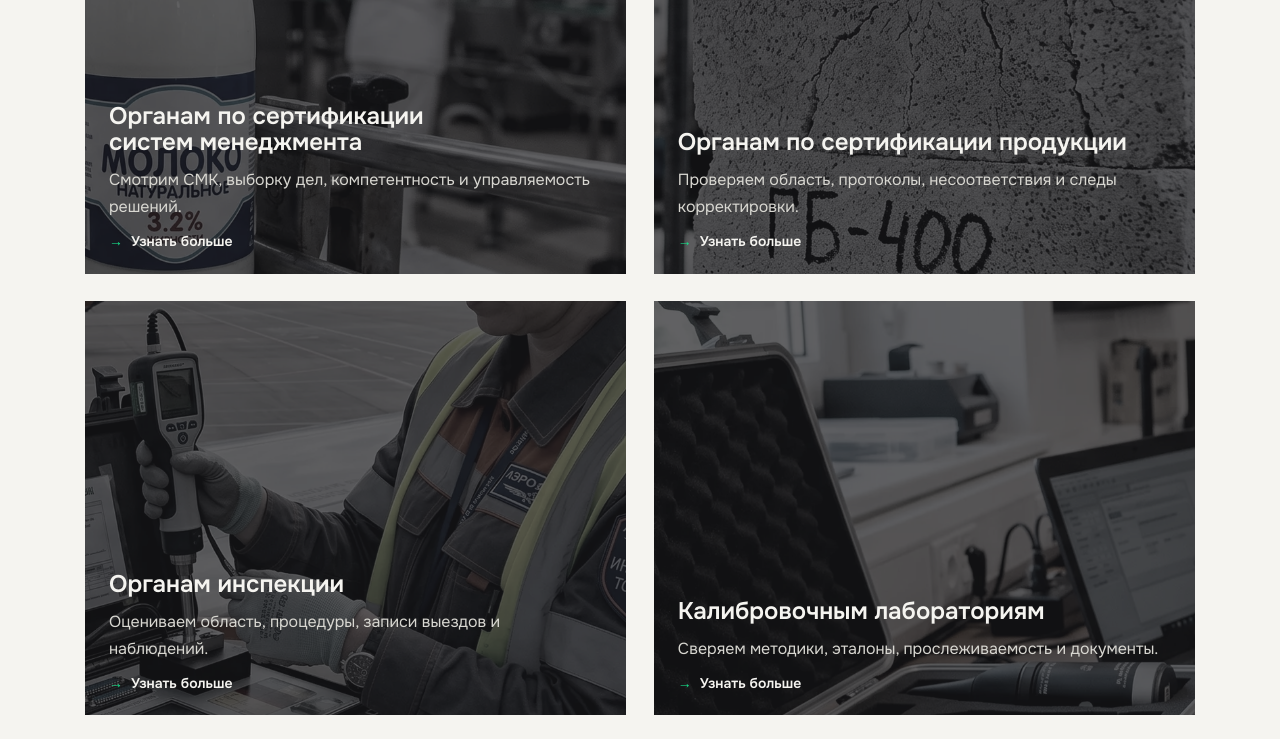
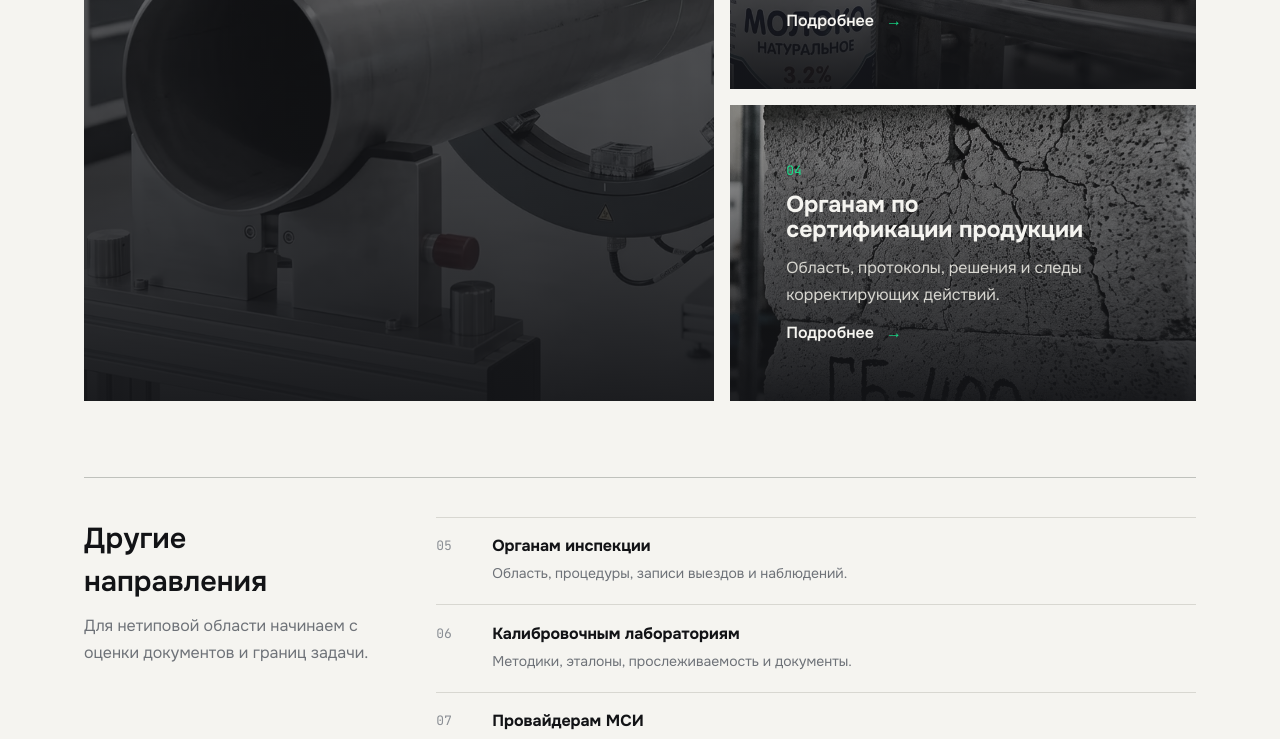
Before and after one commit to OptimaBiz/roknord-site, an Astro site: page / in a window 1280 px wide. Shown: the part 4817-5556 px from the top of the page. Built offline with nearby package versions, Linux system fonts and the light colour scheme; Astro itself is replaced by a stand-in of ours.

Commit message:
Reduce and prioritize audience cards

```diff
--- a/src/components/AudienceSection.astro
+++ b/src/components/AudienceSection.astro
@@ -1,220 +1,57 @@
 ---
-const audiences = [
-  {
-    id: "audience-testing",
-    title: "Испытательным лабораториям",
-    text: "Чаще всего смотрим методики, оборудование, персонал и трассировку записей.",
-    link: "Узнать больше",
-    href: "/testing-labs/",
-    image: "/images/materials/lab.webp",
-    imageAlt: "Сотрудники испытательной лаборатории за работой с микроскопом и документами",
-  },
-  {
-    id: "audience-medical",
-    title: "Медицинским лабораториям",
-    text: "Сопоставляем процессы, записи, персонал и следы лабораторной практики.",
-    link: "Узнать больше",
-    href: "/medical-labs/",
-    image: "/images/materials/medlab.webp",
-  },
-  {
-    id: "audience-cert-ms",
-    title: "Органам по сертификации систем менеджмента",
-    text: "Смотрим СМК, выборку дел, компетентность и управляемость решений.",
-    link: "Узнать больше",
-    href: "/certification-bodies/",
-    image: "/images/materials/смк.webp",
-  },
-  {
-    id: "audience-cert-product",
-    title: "Органам по сертификации продукции",
-    text: "Проверяем область, протоколы, несоответствия и следы корректировки.",
-    link: "Узнать больше",
-    href: "/certification-bodies/",
-    image: "/images/materials/product.webp",
-  },
-  {
-    id: "audience-inspection",
-    title: "Органам инспекции",
-    text: "Оцениваем область, процедуры, записи выездов и наблюдений.",
-    link: "Узнать больше",
-    href: "#contact",
-    image: "/images/materials/insp.webp",
-  },
-  {
-    id: "audience-calibration",
-    title: "Калибровочным лабораториям",
-    text: "Сверяем методики, эталоны, прослеживаемость и документы.",
-    link: "Узнать больше",
-    href: "#contact",
-    image: "/images/materials/calibro.webp",
-  },
-  {
-    id: "audience-msi",
-    title: "Провайдерам МСИ",
-    text: "Смотрим программу, доказательства участия и корректность фиксации.",
-    link: "Узнать больше",
-    href: "#contact",
-    image: "/images/materials/metodasi.webp",
-  },
-  {
-    id: "audience-halal",
-    title: "Органам по сертификации халяль",
-    text: "Проверяем состав области, источники доказательств и логику согласования.",
-    link: "Узнать больше",
-    href: "#contact",
-    image: "/images/materials/halal.webp",
-    logo: "/images/materials/halal_logo_v5.svg",
-    logoAlt: "Логотип халяль",
-  },
+const featuredAudiences = [
+  { id: "audience-testing", title: "Испытательным лабораториям", text: "Методики, оборудование, персонал и прослеживаемость записей.", href: "/testing-labs/", image: "/images/materials/lab.webp", imageAlt: "Работа в испытательной лаборатории" },
+  { id: "audience-medical", title: "Медицинским лабораториям", text: "Процессы, записи, персонал и доказательства лабораторной практики.", href: "/medical-labs/", image: "/images/materials/medlab.webp", imageAlt: "Работа в медицинской лаборатории" },
+  { id: "audience-cert-ms", title: "Органам по сертификации систем менеджмента", text: "СМК, выборка дел, компетентность и управляемость решений.", href: "/certification-bodies/", image: "/images/materials/смк.webp", imageAlt: "Рабочая встреча по системе менеджмента" },
+  { id: "audience-cert-product", title: "Органам по сертификации продукции", text: "Область, протоколы, решения и следы корректирующих действий.", href: "/certification-bodies/", image: "/images/materials/product.webp", imageAlt: "Проверка продукции и документов" },
+];
+const compactAudiences = [
+  { id: "audience-inspection", title: "Органам инспекции", text: "Область, процедуры, записи выездов и наблюдений." },
+  { id: "audience-calibration", title: "Калибровочным лабораториям", text: "Методики, эталоны, прослеживаемость и документы." },
+  { id: "audience-msi", title: "Провайдерам МСИ", text: "Программа, доказательства участия и фиксация результатов." },
+  { id: "audience-halal", title: "Органам по сертификации халяль", text: "Состав области, источники доказательств и логика согласования." },
 ];
 ---
 
-<section id="deliverables" class="section section--light">
-  <div class="section__inner section-stack page-container">
-    <header class="section-stack section-scope">
-      <p class="section__eyebrow">Помогаем нашим Клиентам</p>
-      <h2 class="section__title">Для каждого типа аккредитованного лица различные доказательства и практика их применения.</h2>
-      <p class="section__lead">Создаем не просто комплект документов, а систему, в которой область, записи и фактическая работа сходятся между собой.</p>
+<section id="deliverables" class="section section--light audience-section" aria-labelledby="audience-title">
+  <div class="section__inner page-container">
+    <header class="audience-intro">
+      <p class="section__eyebrow">Кому помогаем</p>
+      <h2 id="audience-title" class="section__title">Одна логика проверки — разные доказательства для каждого типа аккредитованного лица</h2>
+      <p class="section__lead">Не переносим один комплект документов из проекта в проект. Проверяем процессы, записи и доказательства, которые должны подтверждать именно вашу область.</p>
     </header>
 
-    <div class="audience-grid" aria-label="Помогаем нашим Клиентам">
-      {audiences.map((item) => (
-        <article
-          id={item.id}
-          class="card audience-card"
-        >
-          {item.image && (
-            <img
-              class="audience-card__media"
-              src={item.image}
-              alt={item.imageAlt ?? ""}
-              loading="lazy"
-              decoding="async"
-            />
-          )}
-          {item.logo && (
-            <div class="audience-card__logo-wrap">
-              <img
-                class="audience-card__logo"
-                src={item.logo}
-                alt={item.logoAlt ?? ""}
-                width="680"
-                height="420"
-                decoding="async"
-              />
-            </div>
-          )}
-          <h3 class="card__title">{item.title}</h3>
-          <p class="card__text">{item.text}</p>
-          <a class="card__link" href={item.href}>
-            <span aria-hidden="true">→</span>
-            <span>{item.link}</span>
-          </a>
+    <div class="audience-featured" aria-label="Основные направления">
+      {featuredAudiences.map((item, index) => (
+        <article id={item.id} class:list={["audience-card", index === 0 && "audience-card--lead"]}>
+          <img class="audience-card__media" src={item.image} alt={item.imageAlt} loading="lazy" decoding="async" />
+          <div class="audience-card__content">
+            <span class="audience-card__number" aria-hidden="true">0{index + 1}</span>
+            <h3>{item.title}</h3><p>{item.text}</p>
+            <a href={item.href}><span>Подробнее</span><span aria-hidden="true">→</span></a>
+          </div>
         </article>
       ))}
+    </div>
+
+    <div class="audience-compact">
+      <div class="audience-compact__intro"><p>Другие направления</p><span>Для нетиповой области начинаем с оценки документов и границ задачи.</span></div>
+      <div class="audience-compact__list">
+        {compactAudiences.map((item, index) => (
+          <article id={item.id} class="audience-compact__item"><span aria-hidden="true">0{index + 5}</span><div><h3>{item.title}</h3><p>{item.text}</p></div></article>
+        ))}
+      </div>
+      <a class="audience-compact__cta cta-angled motion-control" href="#contact"><span>Получить оценку</span><span aria-hidden="true">→</span></a>
     </div>
   </div>
 </section>
 
 <style>
-  .audience-card {
-    position: relative;
-    z-index: 0;
-    min-height: 26rem;
-    align-content: end;
-    color: var(--lrqa-white);
-    background: transparent;
-    border-color: transparent;
-    cursor: default;
-  }
-
-  /* фон — фото или плейсхолдер, GPU-слой */
-  .audience-card__media {
-    position: absolute;
-    inset: 0;
-    z-index: 0;
-    width: 100%;
-    height: 100%;
-    object-fit: cover;
-    filter: saturate(0.30) contrast(0.88) brightness(0.95) grayscale(0.25);
-    pointer-events: none;
-  }
-
-  /* затемнение */
-  .audience-card::before {
-    content: "";
-    position: absolute;
-    inset: 0;
-    z-index: 2;
-    background: color-mix(in srgb, var(--lrqa-navy) 62%, transparent);
-    pointer-events: none;
-    transition: background-color var(--duration-normal) var(--easing-standard);
-  }
-
-  @media (hover: hover) {
-    .audience-card:hover::before,
-    .audience-card:focus-within::before {
-      background: color-mix(in srgb, var(--lrqa-navy) 90%, transparent);
-    }
-  }
-
-  .audience-card__logo-wrap {
-    position: absolute;
-    top: var(--space-5);
-    left: calc(var(--space-5) - 20%);
-    z-index: 1;
-    width: min(80%, 25rem);
-    pointer-events: none;
-  }
-
-  .audience-card__logo {
-    display: block;
-    width: 100%;
-    height: auto;
-  }
-
-  .audience-card .card__title,
-  .audience-card .card__text,
-  .audience-card .card__link {
-    position: relative;
-    z-index: 3;
-  }
-
-  .audience-card .card__title {
-    color: var(--lrqa-white);
-    font-size: var(--type-card-title);
-  }
-
-  .audience-card .card__text {
-    color: var(--lrqa-border-soft);
-  }
-
-  .audience-card .card__link {
-    color: var(--lrqa-white);
-    text-decoration: none;
-    border-bottom: none;
-  }
-
-  .audience-card .card__link span[aria-hidden] {
-    color: var(--lrqa-mint);
-    display: inline-block;
-    transition: transform var(--duration-fast) var(--easing-standard);
-  }
-
-  @media (hover: hover) {
-    .audience-card:hover .card__link span[aria-hidden],
-    .audience-card:focus-within .card__link span[aria-hidden] {
-      transform: translateX(var(--space-1));
-    }
-  }
-
-  @media (prefers-reduced-motion: reduce) {
-    .audience-card,
-    .audience-card__media,
-    .audience-card::before {
-      transition: none;
-      animation: none;
-    }
-  }
+  .audience-section .section__inner,.audience-intro,.audience-card__content,.audience-compact,.audience-compact__list{display:grid}.audience-section .section__inner{gap:clamp(2.5rem,6vw,5rem)}
+  .audience-intro{grid-template-columns:minmax(0,.9fr) minmax(20rem,1.1fr);gap:1rem clamp(2rem,6vw,7rem);align-items:end}.audience-intro .section__eyebrow{grid-column:1/-1}.audience-intro .section__title,.audience-intro .section__lead{margin:0}
+  .audience-featured{display:grid;grid-template-columns:minmax(0,1.15fr) minmax(0,.85fr);grid-template-rows:repeat(3,minmax(11rem,auto));gap:1rem}.audience-card{position:relative;min-height:15rem;overflow:hidden;isolation:isolate;scroll-margin-top:calc(var(--header-total-height) + var(--space-4))}.audience-card--lead{grid-row:1/span 3}
+  .audience-card__media{position:absolute;inset:0;z-index:-2;width:100%;height:100%;object-fit:cover;filter:saturate(.35) contrast(.9) brightness(.9) grayscale(.2);transition:transform var(--duration-normal) var(--easing-standard)}.audience-card::after{content:"";position:absolute;inset:0;z-index:-1;background:linear-gradient(180deg,color-mix(in srgb,var(--lrqa-navy) 18%,transparent),color-mix(in srgb,var(--lrqa-navy) 94%,transparent))}
+  .audience-card__content{align-content:end;gap:.75rem;min-height:100%;padding:clamp(1.25rem,2.5vw,2.5rem);color:var(--lrqa-white)}.audience-card__number,.audience-card h3,.audience-card p,.audience-compact p,.audience-compact h3{margin:0}.audience-card__number{color:var(--color-mint-action);font-family:var(--font-family-mono);font-size:var(--font-size-xs)}.audience-card h3{max-width:24ch;font-size:clamp(1.2rem,1.2vw + 1rem,2.25rem);line-height:1.08;text-wrap:balance}.audience-card:not(.audience-card--lead) h3{font-size:clamp(1.05rem,.55vw + 1rem,1.45rem)}.audience-card p{color:var(--lrqa-border-soft);line-height:var(--line-height-relaxed)}.audience-card a{display:inline-flex;gap:.75rem;width:fit-content;color:var(--lrqa-white);font-weight:var(--font-weight-semibold);text-decoration:none}.audience-card a span:last-child{color:var(--color-mint-action)}
+  .audience-compact{grid-template-columns:minmax(15rem,.55fr) minmax(0,1.45fr);gap:1.5rem clamp(2rem,5vw,5rem);align-items:start;padding-top:clamp(1.5rem,3vw,3rem);border-top:1px solid var(--lrqa-border)}.audience-compact__intro{display:grid;gap:.65rem}.audience-compact__intro p{font-size:clamp(1.2rem,1vw + 1rem,1.8rem);font-weight:var(--font-weight-semibold)}.audience-compact__intro span{color:var(--lrqa-muted);line-height:var(--line-height-relaxed)}.audience-compact__list{border-top:1px solid var(--lrqa-border-soft)}.audience-compact__item{display:grid;grid-template-columns:2.5rem minmax(0,1fr);gap:1rem;padding:1.15rem 0;border-bottom:1px solid var(--lrqa-border-soft);scroll-margin-top:calc(var(--header-total-height) + var(--space-4))}.audience-compact__item>span{color:var(--lrqa-muted-2);font-family:var(--font-family-mono);font-size:var(--font-size-xs)}.audience-compact__item h3{font-size:1rem;line-height:1.3}.audience-compact__item p{margin-top:.35rem;color:var(--lrqa-muted);font-size:var(--font-size-sm);line-height:var(--line-height-relaxed)}.audience-compact__cta{grid-column:2;display:inline-flex;justify-content:space-between;gap:1rem;width:fit-content;padding:var(--cta-padding-y) calc(var(--cta-padding-x) + var(--button-bevel)*.5);color:var(--lrqa-black);background:var(--gradient-button-primary);font-weight:var(--font-weight-semibold);text-decoration:none}
+  @media(hover:hover){.audience-card:hover .audience-card__media,.audience-card:focus-within .audience-card__media{transform:scale(1.035)}}@media(max-width:64rem){.audience-intro,.audience-compact{grid-template-columns:1fr}.audience-featured{grid-template-columns:1fr 1fr;grid-template-rows:auto}.audience-card--lead{grid-column:1/-1;grid-row:auto;min-height:24rem}.audience-compact__cta{grid-column:1}}@media(max-width:42rem){.audience-featured{grid-template-columns:1fr}.audience-card,.audience-card--lead{grid-column:auto;min-height:21rem}}
 </style>
```
